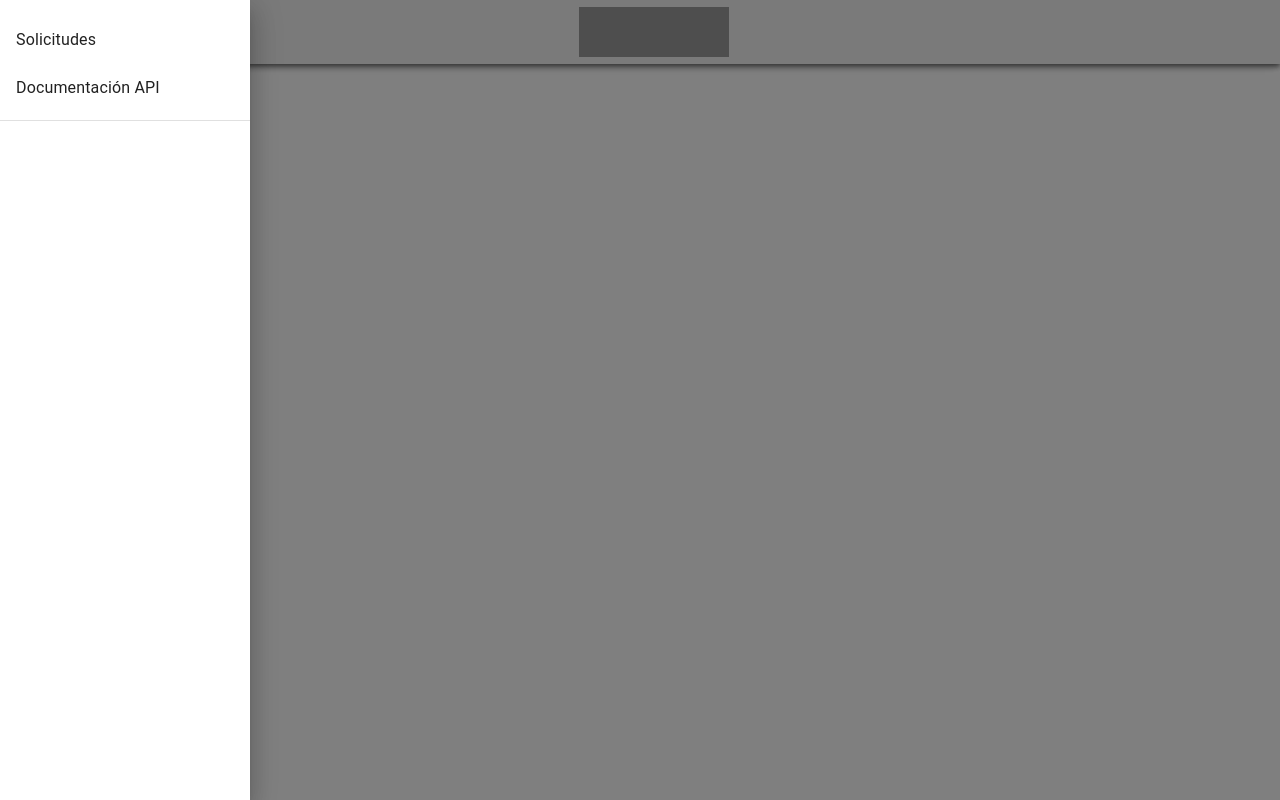
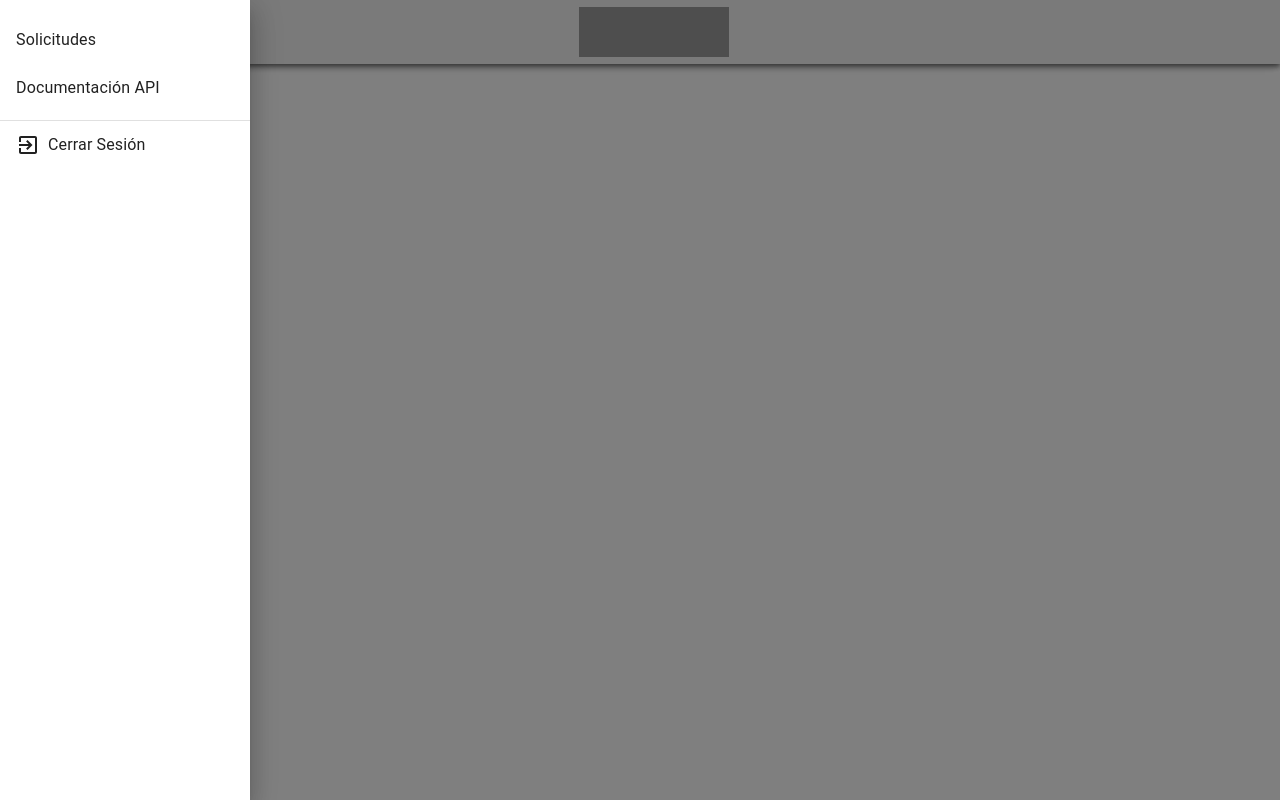
Before and after one commit to LexferRam/Documentacion-apis-proveedores-oceanica, a Next.js app: page /dashboard in a window 1280 px wide. Both pictures are taken after a click on the button 32 px from the left and 32 px from the top of the page. Built offline with nearby package versions, Linux system fonts and the light colour scheme; grey boxes are pictures that could not be loaded.

Commit message:
cerrar session boton

```diff
--- a/src/app/dashboard/layout.js
+++ b/src/app/dashboard/layout.js
@@ -13,6 +13,8 @@ import MenuIcon from "@mui/icons-material/Menu";
 import Link from 'next/link';
 import Image from 'next/image';
 import { useSelectedLayoutSegment } from 'next/navigation';
+import ExitToAppIcon from '@mui/icons-material/ExitToApp'; // Icono para cerrar sesión
+
 
 export default function AnchorTemporaryDrawer({ children }) {
   const activeSegment = useSelectedLayoutSegment()
@@ -29,6 +31,23 @@ export default function AnchorTemporaryDrawer({ children }) {
     }
 
     setState({ ...state, [anchor]: open });
+
+  };
+
+  // Función para cerrar sesión
+  const handleLogout = async () => {
+    try {
+
+      // Si tienes tu propio sistema de autenticación:
+      // await fetch('/api/logout', { method: 'POST' });
+      // document.cookie = 'token=; Path=/; Expires=Thu, 01 Jan 1970 00:00:01 GMT;';
+      sessionStorage.removeItem("PROFILE_KEY");
+
+      window.location.href = "/documentacion_api";
+
+    } catch (error) {
+      console.error('Error al cerrar sesión:', error);
+    }
   };
 
   const list = (anchor) => (
@@ -53,7 +72,14 @@ export default function AnchorTemporaryDrawer({ children }) {
           </Link>
         </List>
         <Divider />
+             {/* Opción de cerrar sesión en el drawer (opcional) */}
+             <ListItemButton onClick={handleLogout}>
+          <ExitToAppIcon sx={{ mr: 1 }} />
+          <ListItemText primary="Cerrar Sesión" />
+        </ListItemButton>
       </List>
+
+
     </Box>
   );
 
```
